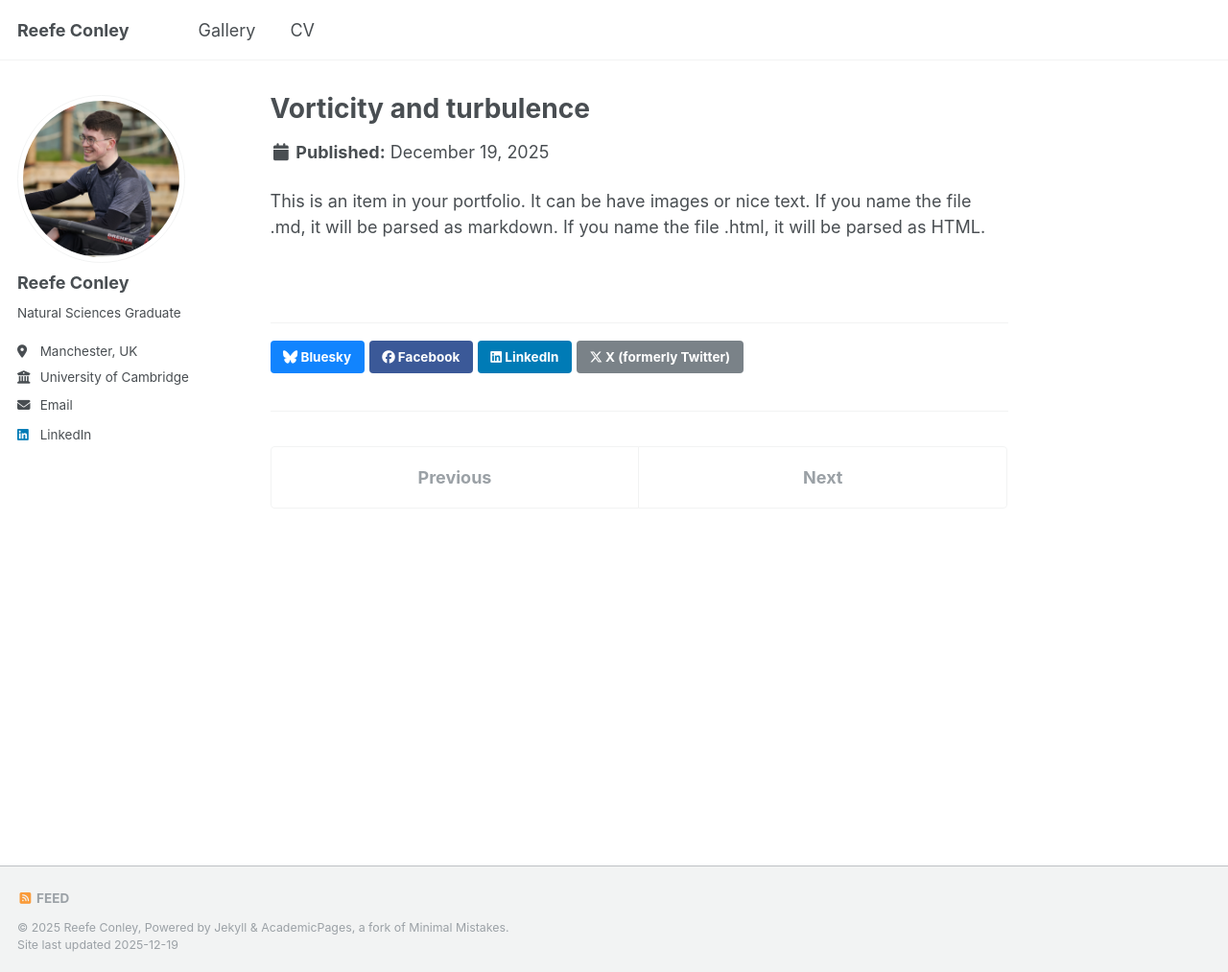
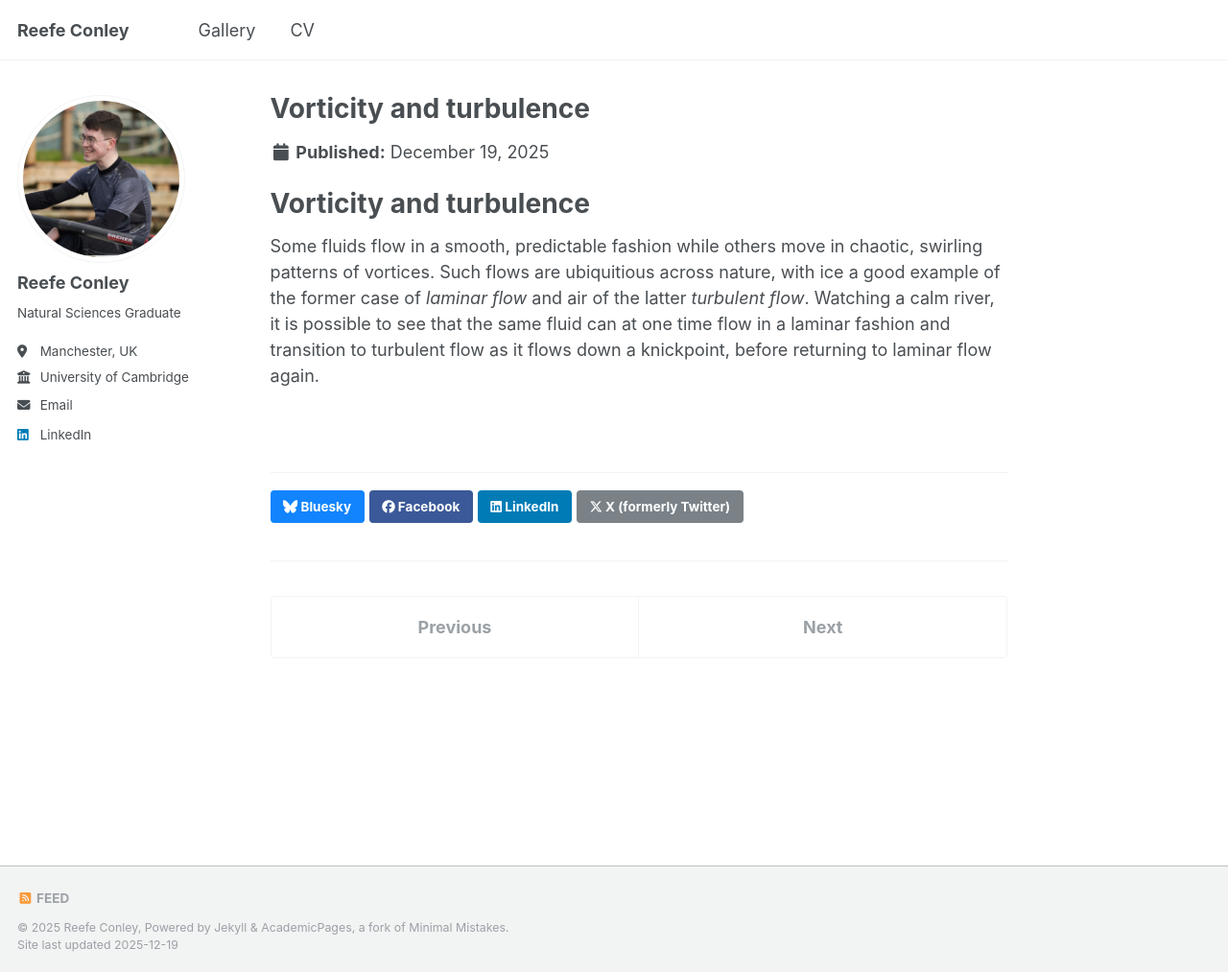
Before and after one commit to reefeconley/reefeconley.github.io, a Jekyll site: the page built from _portfolio/portfolio-1.md, in a window 1280 px wide and 1013 px high. Shown: the whole window at 96% size. Built offline with Jekyll 4.4.1, drawn with Linux system fonts in a browser that asks for light colours; a script that is not in the unit is left out.

Commit message:
Update portfolio-1.md

```diff
--- a/_portfolio/portfolio-1.md
+++ b/_portfolio/portfolio-1.md
@@ -1,7 +1,9 @@
 ---
 title: "Vorticity and turbulence"
-excerpt: "Nearly-free evolution of vorticity in two dimensions<br/><img src='/images/500x300.png'>"
+excerpt: "Nearly-free evolution of vorticity in two dimensions<br/><img src='/images/vorticity/vorticity.png'>"
 collection: portfolio
 ---
 
-This is an item in your portfolio. It can be have images or nice text. If you name the file .md, it will be parsed as markdown. If you name the file .html, it will be parsed as HTML.
+# Vorticity and turbulence
+
+Some fluids flow in a smooth, predictable fashion while others move in chaotic, swirling patterns of vortices. Such flows are ubiquitious across nature, with ice a good example of the former case of *laminar flow* and air of the latter *turbulent flow*. Watching a calm river, it is possible to see that the same fluid can at one time flow in a laminar fashion and transition to turbulent flow as it flows down a knickpoint, before returning to laminar flow again.
```
